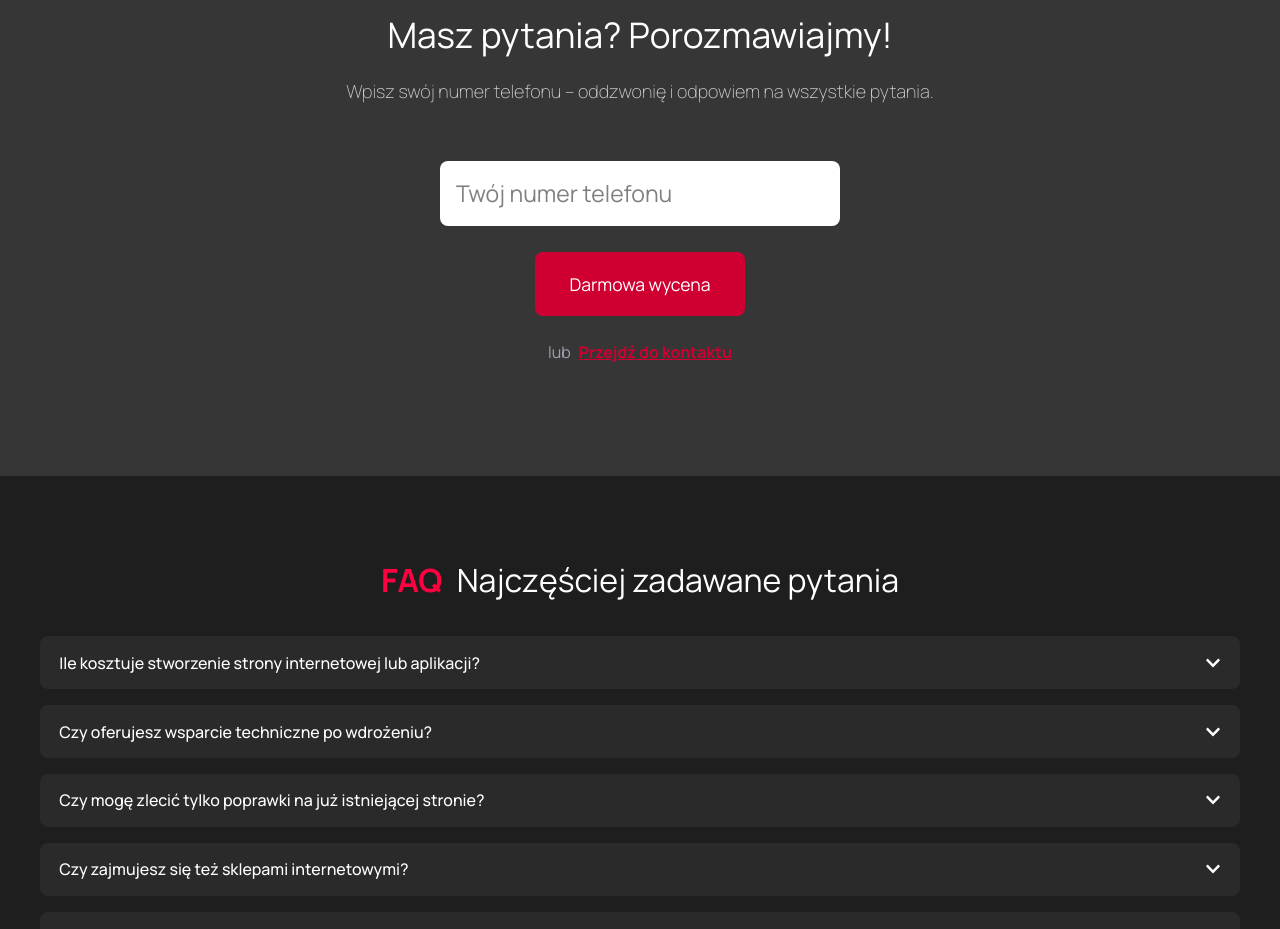
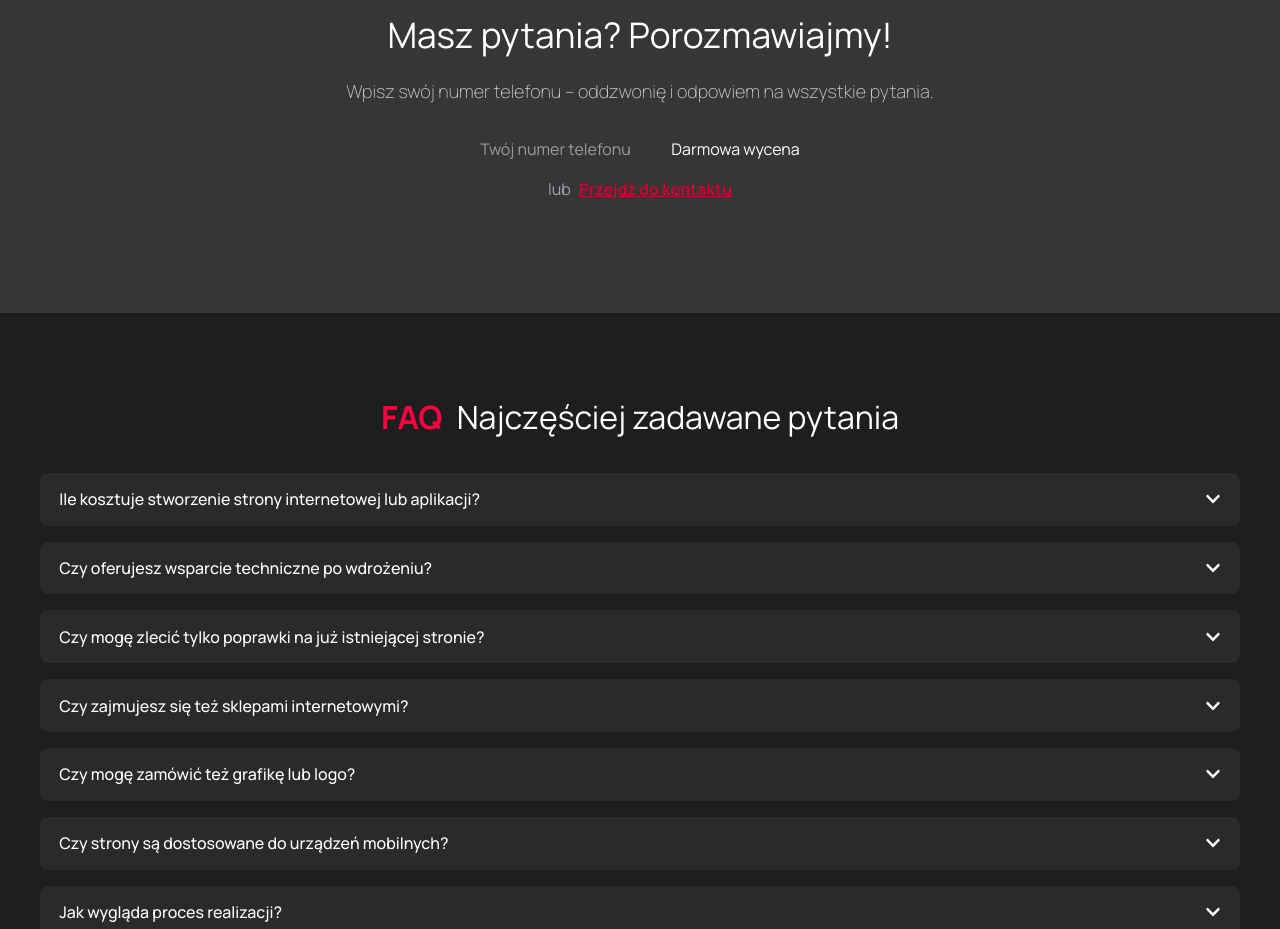
Before and after one commit to Grzegorz-dev/moja-strona-de, a Next.js app: page / in a window 1280 px wide. Shown: the part 3760-4689 px from the top of the page. Built offline with nearby package versions, Linux system fonts and the light colour scheme.

Commit message:
Poprawki tagi

```diff
--- /dev/null
+++ b/src/app/CtaForm.tsx
@@ -0,0 +1,48 @@
+"use client";
+
+import { useState } from "react";
+
+export default function CtaForm() {
+  const [submitting, setSubmitting] = useState(false);
+
+  const handleSubmit = async (e: React.FormEvent<HTMLFormElement>) => {
+    e.preventDefault();
+    setSubmitting(true);
+
+    const target = e.currentTarget;
+    const formData = new FormData(target);
+    const phone = formData.get("phone");
+
+    const res = await fetch("/api/wycena", {
+      method: "POST",
+      headers: {
+        "Content-Type": "application/json",
+      },
+      body: JSON.stringify({ phone }),
+    });
+
+    const result = await res.json();
+    setSubmitting(false);
+
+    if (result.ok) {
+      alert("Wycena została wysłana!");
+      target.reset();
+    } else {
+      alert("Błąd przy wysyłce. Spróbuj ponownie.");
+    }
+  };
+
+  return (
+    <form onSubmit={handleSubmit}>
+      <input
+        name="phone"
+        type="tel"
+        placeholder="Twój numer telefonu"
+        required
+      />
+      <button type="submit" disabled={submitting}>
+        {submitting ? "Wysyłanie..." : "Darmowa wycena"}
+      </button>
+    </form>
+  );
+}
--- a/src/app/aplikacje/page.tsx
+++ b/src/app/aplikacje/page.tsx
@@ -19,6 +19,7 @@ import {
 import Link from 'next/link';
 import Faq from '../faq/Faq-aplikacje'
 import Image from 'next/image';
+import CtaForm from "../CtaForm";
 
 export const metadata = {
   title: "Aplikacje dla firm – webowe i mobilne | Grzegorz Słowiaczek",
@@ -261,39 +262,7 @@ export default function Aplikacje() {
         <h2>Masz pytania? Porozmawiajmy!</h2>
         <p>Wpisz swój numer telefonu – oddzwonię i odpowiem na wszystkie pytania.</p>
 
-      <form
-        className={styles.ctaForm}
-          onSubmit={async (e) => {
-            e.preventDefault();
-            const target = e.target as HTMLFormElement;
-            const formData = new FormData(target);
-            const phone = formData.get("phone");
-
-            const res = await fetch("/api/wycena", {
-              method: "POST",
-              headers: {
-                "Content-Type": "application/json",
-              },
-              body: JSON.stringify({ phone }),
-            });
-
-            const result = await res.json();
-            if (result.ok) {
-              alert("Wycena została wysłana!");
-              target.reset();
-            } else {
-              alert("Błąd przy wysyłce. Spróbuj ponownie.");
-            }
-          }}
-      >
-      <input
-        name="phone"
-        type="tel"
-        placeholder="Twój numer telefonu"
-        required
-      />
-      <button type="submit">Darmowa wycena</button>
-      </form>
+        <CtaForm />
 
         <div className={styles.ctaAltAction}>
           <span>lub</span>
--- a/src/app/page.tsx
+++ b/src/app/page.tsx
@@ -21,6 +21,7 @@ import {
 import Faq from './faq/Faq'
 import Link from "next/link";
 import Image from 'next/image';
+import CtaForm from "./CtaForm";
 
 
 export const metadata = {
@@ -259,39 +260,7 @@ export default function Home() {
         <h2>Masz pytania? Porozmawiajmy!</h2>
         <p>Wpisz swój numer telefonu – oddzwonię i odpowiem na wszystkie pytania.</p>
 
-        <form
-          className={styles.ctaForm}
-            onSubmit={async (e) => {
-              e.preventDefault();
-              const target = e.target as HTMLFormElement;
-              const formData = new FormData(target);
-              const phone = formData.get("phone");
-
-              const res = await fetch("/api/wycena", {
-                method: "POST",
-                headers: {
-                  "Content-Type": "application/json",
-                },
-                body: JSON.stringify({ phone }),
-              });
-
-              const result = await res.json();
-              if (result.ok) {
-                alert("Wycena została wysłana!");
-                target.reset();
-              } else {
-                alert("Błąd przy wysyłce. Spróbuj ponownie.");
-              }
-            }}
-        >
-          <input
-            name="phone"
-            type="tel"
-            placeholder="Twój numer telefonu"
-            required
-          />
-          <button type="submit">Darmowa wycena</button>
-        </form>
+        <CtaForm />
 
         <div className={styles.ctaAltAction}>
           <span>lub</span>
--- a/src/app/stronywww/page.tsx
+++ b/src/app/stronywww/page.tsx
@@ -18,6 +18,7 @@ import {
 import Link from 'next/link';
 import Faq from '../faq/Faq-strony-www'
 import Image from 'next/image';
+import CtaForm from "../CtaForm";
 
 
 export const metadata = {
@@ -289,39 +290,7 @@ export default function StronaWWW() {
         <h2>Masz pytania? Porozmawiajmy!</h2>
         <p>Wpisz swój numer telefonu – oddzwonię i odpowiem na wszystkie pytania.</p>
 
-      <form
-        className={styles.ctaForm}
-          onSubmit={async (e) => {
-            e.preventDefault();
-            const target = e.target as HTMLFormElement;
-            const formData = new FormData(target);
-            const phone = formData.get("phone");
-
-            const res = await fetch("/api/wycena", {
-              method: "POST",
-              headers: {
-                "Content-Type": "application/json",
-              },
-              body: JSON.stringify({ phone }),
-            });
-
-            const result = await res.json();
-            if (result.ok) {
-              alert("Wycena została wysłana!");
-              target.reset();
-            } else {
-              alert("Błąd przy wysyłce. Spróbuj ponownie.");
-            }
-          }}
-      >
-      <input
-        name="phone"
-        type="tel"
-        placeholder="Twój numer telefonu"
-        required
-      />
-      <button type="submit">Darmowa wycena</button>
-      </form>
+        <CtaForm />
 
         <div className={styles.ctaAltAction}>
           <span>lub</span>
```
Lines whose indentation alone changed are shown as unchanged.
